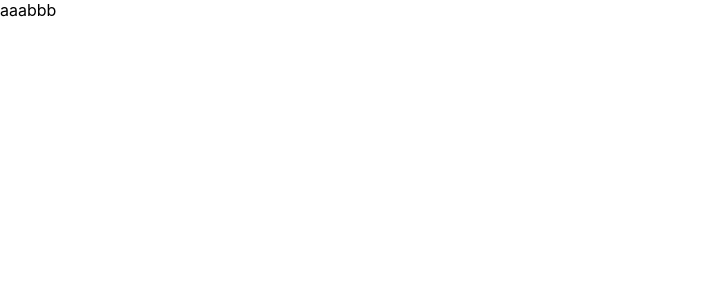
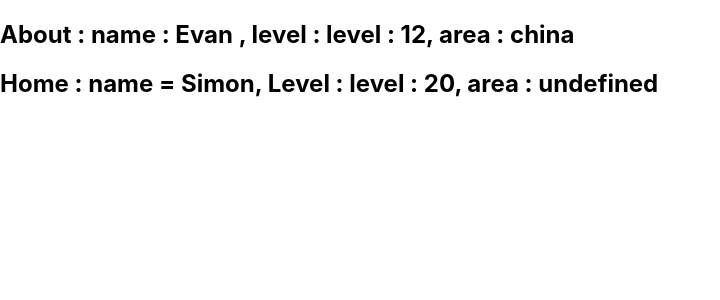
Before and after one commit to SmileYang966/React-study-demo, a React (Create React App) app: page / in a window 1280 px wide. Shown: the top 300 px of the page, without its empty margins (0-720 px from the left). Built offline with nearby package versions, Linux system fonts and the light colour scheme.

Commit message:
props增强

```diff
--- a/src/index.js
+++ b/src/index.js
@@ -9,8 +9,8 @@ import './index.css';
 // import App from './source/06-React性能优化/列表中key的作用';
 // import App from './source/06-React性能优化/02-组件嵌套的render调用-PureComponent';
 // import App from './source/08-受控和非受控组件/01-ref的使用';
-import App from './source/09-高阶组件/01-高阶组件的定义方式';
-
+// import App from './source/09-高阶组件/01-高阶组件的定义方式';
+import App from './source/09-高阶组件/02-高阶组件的应用-增强props';
 
 const root = ReactDOM.createRoot(document.getElementById('root'));
 root.render(
--- /dev/null
+++ b/src/source/09-高阶组件/02-高阶组件的应用-增强props.js
@@ -0,0 +1,46 @@
+import React, { PureComponent } from 'react'
+
+class About extends PureComponent{
+    render(){
+        return (
+            <h2>
+                About : {`name : ${this.props.nickName} , level : level : ${this.props.level}, area : ${this.props.region} `}
+            </h2>
+        );
+    }
+}
+
+class Home extends PureComponent{
+    render(){
+        return (
+            <h2>
+                Home : { `name = ${this.props.nickName}, Level :   level : ${this.props.level}, area : ${this.props.region}`}
+            </h2>
+        );
+    }
+}
+
+function enhanceRegionProps(WrappedComponent){
+    return props => {
+        return <WrappedComponent {...props}/>
+    }
+}
+
+const EnhanceHome = enhanceRegionProps(Home);
+const EnhanceAbout = enhanceRegionProps(About);
+
+class App extends PureComponent {
+  render() {
+    return (
+      <div>
+         <EnhanceAbout nickName={'Evan'} level={12} region='china'/>
+         <EnhanceHome nickName={'Simon'} level={20}/>
+      </div>
+    )
+  }
+}
+
+
+
+
+export default App;
```
